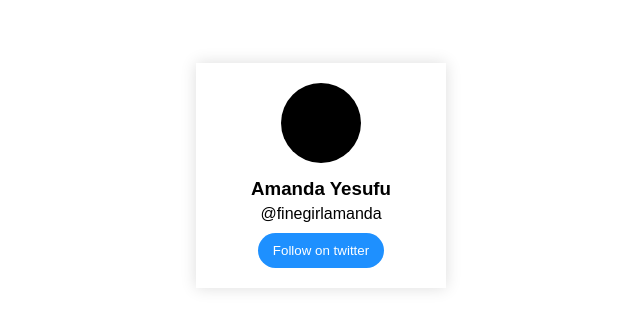
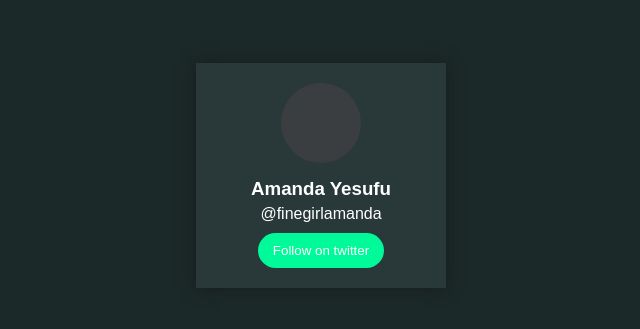
Before and after one commit to Amanda005/profile-card, a plain HTML site: page index.html in a window 1280 px wide. Shown: the part 225-554 px from the top of the page, without its empty margins (319-959 px from the left). Drawn offline with Linux system fonts and the light colour scheme.

Commit message:
More changes

```diff
--- a/style.css
+++ b/style.css
@@ -11,6 +11,7 @@ body{
     display: flex;
     justify-content: center;
     align-items: center;
+    background-color: #1c2929;
 }
 
 .card{
@@ -19,13 +20,15 @@ body{
     flex-direction: column;
     align-items: center;
     gap: 5px;
-    box-shadow: 0 0 15px #ddd;
+    box-shadow: 0 0 15px #161c1c;
+    background-color: #293838;
+    color: #fff;
     width: 250px;
 }
 .card figure{
     width: 80px;
     height: 80px;
-    background-color: #000;
+    background-color: #3a3e40;
     border-radius: 50%;
     margin-bottom: 10px;
 }
@@ -37,6 +40,6 @@ body{
     border: none;
     cursor: pointer;
     margin-top: 5px;
-    background-color: dodgerblue;
+    background-color: mediumspringgreen;
     color: #fff;
 }
```
